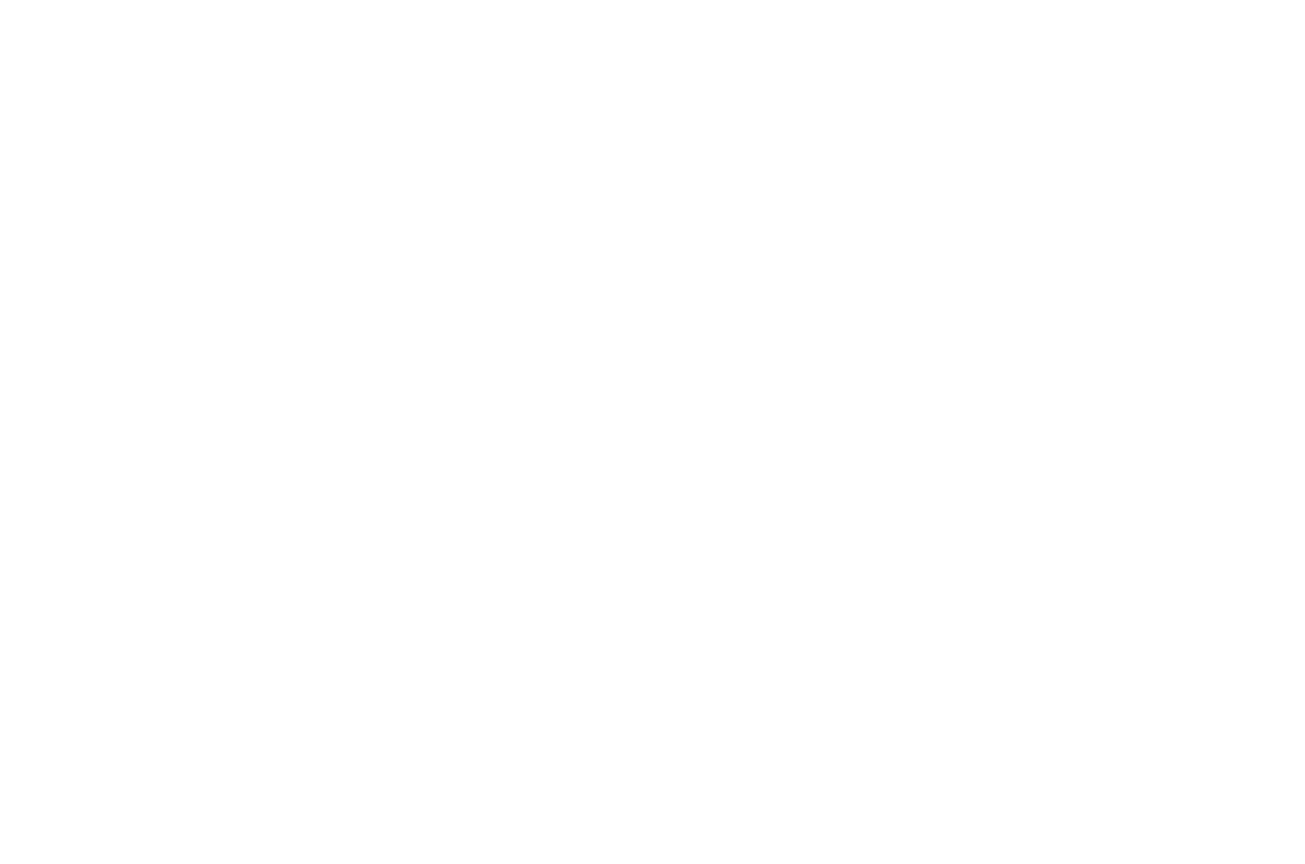
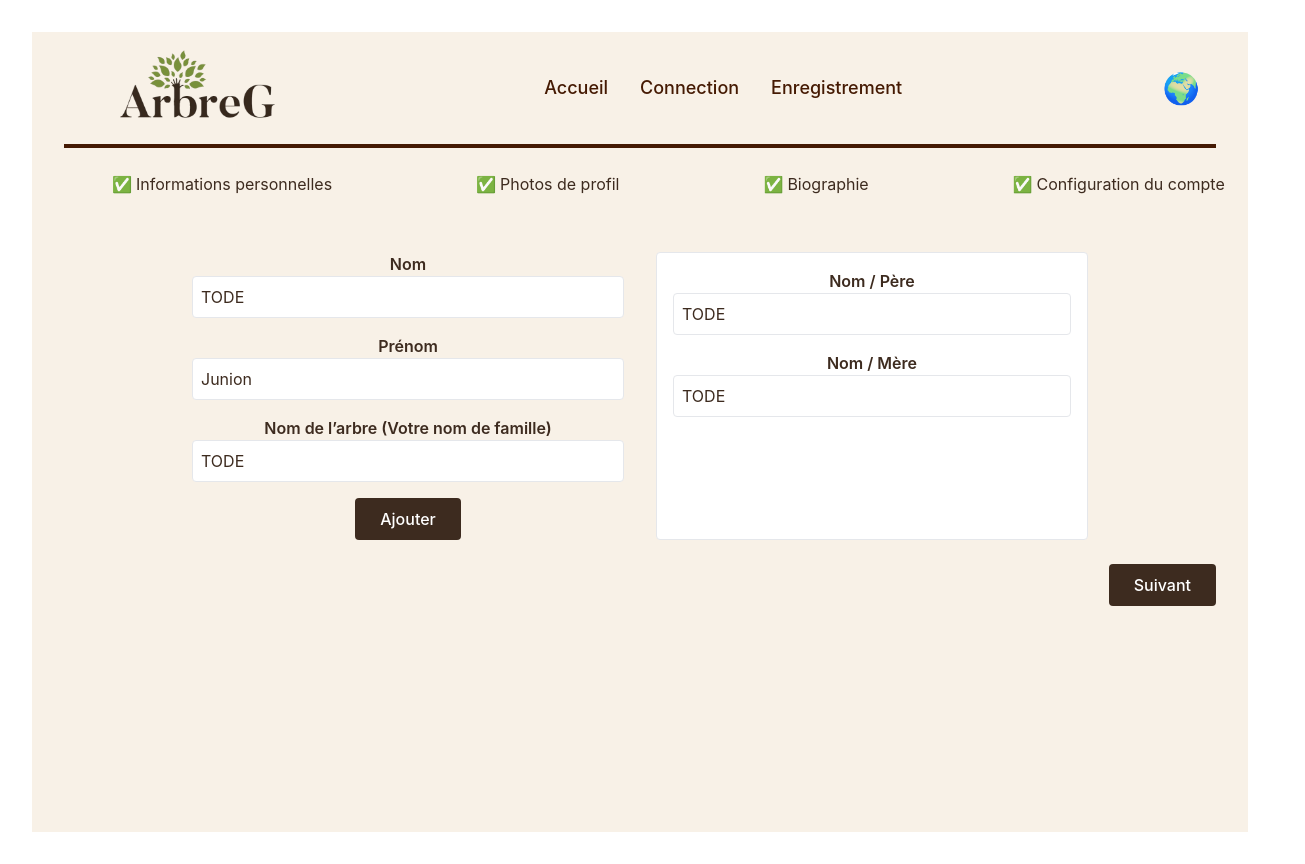
Before and after one commit to franckysnoows07/arbreG, a React (Vite) app in the folder arbre1/: page /familytree in a window 1280 px wide. Before the commit this address had no page. Shown: the whole page, 1305 px wide, since content can reach past the window. Before the commit the page ends 800 px from the top, so only its background shows below. Built offline with nearby package versions, Linux system fonts and the light colour scheme.

Commit message:
page dajout de personne et de visualisation de larbre

```diff
--- a/arbre1/src/App.jsx
+++ b/arbre1/src/App.jsx
@@ -19,6 +19,8 @@
 import Arbre from './pages/arbre';
 import DashLien from './pages/dashlien';
 import SearchTree from './pages/searchtree';
+import FamilyTreeForm from './pages/familytreeform';
+import VisualiserArbre from './pages/visualiserarbre';
 
 function App() {
   const [count, setCount] = useState(0)
@@ -39,6 +41,8 @@
         <Route path="/arbre" element={<Arbre/>}/>
         <Route path="/dashlien" element={<DashLien/>}/>
         <Route path="/searchtree" element={<SearchTree/>}/>
+        <Route path="/familytree" element={<FamilyTreeForm/>}/>
+        <Route path="/seetree" element={<VisualiserArbre/>}/>
       </Routes>
     </BrowserRouter>
     </div>
--- a/arbre1/src/pages/bio.jsx
+++ b/arbre1/src/pages/bio.jsx
@@ -109,7 +109,7 @@
                   Retour
               </button>
           </Link>
-          <Link to="/bio">
+          <Link to="/conf">
               <button
               type="submit"
               className={`bg-amber-950 text-white py-2 px-6 ${!formValid ? "opacity-50 cursor-not-allowed" : "hover:bg-amber-800"}`}
--- a/arbre1/src/pages/conf.jsx
+++ b/arbre1/src/pages/conf.jsx
@@ -163,6 +163,8 @@
               Retour
             </button>
           </Link>
+
+          <Link to="/searchtree">
           <button
             type="submit"
             className={`py-2 px-6 ${
@@ -174,6 +176,7 @@
           >
             Continuer
           </button>
+          </Link>
         </div>
       </form>
     </section>
--- /dev/null
+++ b/arbre1/src/pages/familytreeform.jsx
@@ -0,0 +1,94 @@
+import React from "react";
+import { Link } from 'react-router-dom';
+
+const FamilyTreeForm = () => {
+  return (
+    <div className="min-h-screen bg-[#F8F1E7] text-[#3D2B1F] px-8 py-4">
+      {/* Navbar */}
+      <div className="entete">
+        <div className="container mx-auto px-4 flex items-center justify-between mb-4">
+              <img
+                  src="src\assets\logo.png"
+                  alt="image"
+                  className="w-30 h-20 ml-8"
+
+              />
+              <div className="hidden md:flex space-x-8 text-lg">
+              <a href="#accueil" className="text-amber-950 hover:bg-orange-50 border-y-0">
+                  Accueil
+              </a>
+              <a href="#connection" className="text-amber-950 hover:bg-orange-50 border-y-0">
+                  Connection
+              </a>
+              <a href="#enregistrement" className="text-amber-950 hover:bg-orange-50 border-y-0">
+                  Enregistrement
+              </a>
+              </div>
+
+              <div className="text-[#6D8E48] text-3xl">🌍</div>
+          </div>
+
+          <div className="h-1 bg-amber-950"></div><br />
+          <div className="flex w-max">
+            <div className="flex ml-12 mr-20">
+              <div className="mr-1">✅</div>
+              <h4>Informations personnelles</h4>
+            </div>
+            <div className="flex ml-16 mr-20">
+              <div className="mr-1">✅</div>
+              <h4>Photos de profil</h4>
+            </div>
+            <div className="flex ml-16 mr-20">
+              <div className="mr-1">✅</div>
+              <h4>Biographie</h4>
+            </div>
+            <div className="flex ml-16 mr-20">
+              <div className="mr-1">✅</div>
+              <h4>Configuration du compte</h4>
+            </div>
+          </div><br />
+        </div>
+
+      {/* Formulaire */}
+      <div className="mt-8 flex justify-center">
+        <div className="w-full max-w-4xl grid grid-cols-2 gap-8">
+          {/* Colonne Gauche */}
+          <div className="space-y-4">
+            <div>
+              <label className="block font-semibold">Nom</label>
+              <input type="text" value="TODE" className="w-full border p-2 rounded bg-white" />
+            </div>
+            <div>
+              <label className="block font-semibold">Prénom</label>
+              <input type="text" value="Junion" className="w-full border p-2 rounded bg-white" />
+            </div>
+            <div>
+              <label className="block font-semibold">Nom de l’arbre (Votre nom de famille)</label>
+              <input type="text" value="TODE" className="w-full border p-2 rounded bg-white" />
+            </div>
+            <button className="bg-[#3D2B1F] text-white px-6 py-2 rounded">Ajouter</button>
+          </div>
+
+          {/* Colonne Droite */}
+          <div className="p-4 border rounded bg-white">
+            <div className="mb-4">
+              <label className="block font-semibold">Nom / Père</label>
+              <input type="text" value="TODE" className="w-full border p-2 rounded bg-white" />
+            </div>
+            <div>
+              <label className="block font-semibold">Nom / Mère</label>
+              <input type="text" value="TODE" className="w-full border p-2 rounded bg-white" />
+            </div>
+          </div>
+        </div>
+      </div>
+
+      {/* Bouton Suivant */}
+      <div className="flex justify-end mt-6">
+        <button className="bg-[#3D2B1F] text-white px-6 py-2 rounded">Suivant</button>
+      </div>
+    </div>
+  );
+};
+
+export default FamilyTreeForm;
--- a/arbre1/src/pages/searchtree.jsx
+++ b/arbre1/src/pages/searchtree.jsx
@@ -60,7 +60,9 @@
                   <h3 className="font-bold text-[#4B3B2C] text-left">{name}</h3>
                   <p className="text-sm text-[#4B3B2C] text-left">Membres: 50</p>
                   <p className="text-sm text-[#4B3B2C] text-left">Créé par : Aurel VIGNON</p>
+                  <Link to="/familytree">
                   <div className="text-right text-[#4B3B2C] cursor-pointer text-xl">👁</div>
+                  </Link>
                 </div>
               ))}
             </div>
@@ -75,8 +77,9 @@
 
               <label className="block text-[#4B3B2C] font-semibold mb-1">Description</label>
               <textarea className="w-full p-2 border border-[#4B3B2C] rounded-md mb-4"></textarea>
-
+              <Link to="/seetree">
               <button className="w-full bg-[#4B3B2C] text-white p-2 rounded-md font-semibold">Créer</button>
+              </Link>
             </form>
           </div>
         </div>
--- /dev/null
+++ b/arbre1/src/pages/visualiserarbre.jsx
@@ -0,0 +1,71 @@
+import React from "react";
+import { Link } from 'react-router-dom';
+
+const VisualiserArbre = () => {
+  return (
+    <div className="min-h-screen bg-[#F8F1E7] text-[#3D2B1F] px-8 py-4">
+      {/* Navbar */}
+      <div className="entete">
+        <div className="container mx-auto px-4 flex items-center justify-between mb-4">
+              <img
+                  src="src\assets\logo.png"
+                  alt="image"
+                  className="w-30 h-20 ml-8"
+
+              />
+              <div className="hidden md:flex space-x-8 text-lg">
+              <a href="#accueil" className="text-amber-950 hover:bg-orange-50 border-y-0">
+                  Accueil
+              </a>
+              <a href="#connection" className="text-amber-950 hover:bg-orange-50 border-y-0">
+                  Connection
+              </a>
+              <a href="#enregistrement" className="text-amber-950 hover:bg-orange-50 border-y-0">
+                  Enregistrement
+              </a>
+              </div>
+
+              <div className="text-[#6D8E48] text-3xl">🌍</div>
+          </div>
+
+          <div className="h-1 bg-amber-950"></div><br />
+          <div className="flex w-max">
+            <div className="flex ml-12 mr-20">
+              <div className="mr-1">✅</div>
+              <h4>Informations personnelles</h4>
+            </div>
+            <div className="flex ml-16 mr-20">
+              <div className="mr-1">✅</div>
+              <h4>Photos de profil</h4>
+            </div>
+            <div className="flex ml-16 mr-20">
+              <div className="mr-1">✅</div>
+              <h4>Biographie</h4>
+            </div>
+            <div className="flex ml-16 mr-20">
+              <div className="mr-1">✅</div>
+              <h4>Configuration du compte</h4>
+            </div>
+          </div><br />
+        </div>
+
+      {/* Contenu principal */}
+      <div className="mt-8 flex justify-center">
+        <div className="w-full max-w-5xl grid grid-cols-2 gap-8 border border-[#3D2B1F] p-4">
+          {/* Colonne Gauche */}
+          <div className="space-y-6 border-r border-[#3D2B1F] pr-4">
+            <div className="h-40 bg-white border border-[#3D2B1F] rounded"></div>
+            <div className="h-40 bg-white border border-[#3D2B1F] rounded"></div>
+          </div>
+
+          {/* Colonne Droite */}
+          <div className="pl-4">
+            <div className="h-full bg-white border border-[#3D2B1F] rounded"></div>
+          </div>
+        </div>
+      </div>
+    </div>
+  );
+};
+
+export default VisualiserArbre;
```
